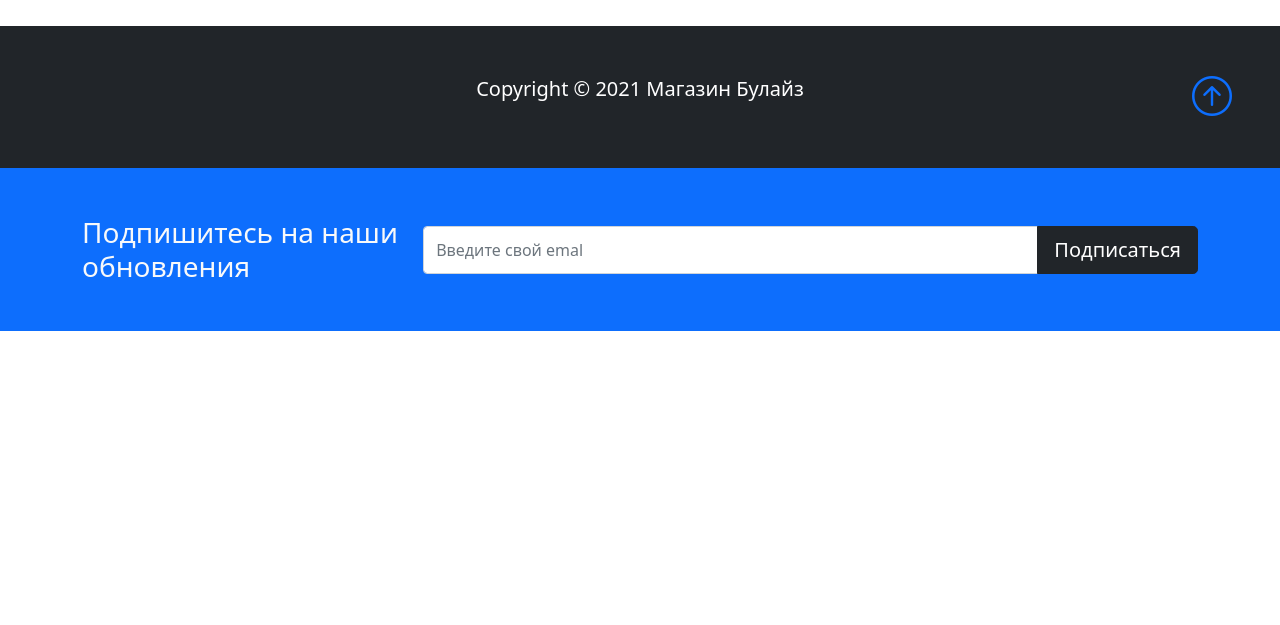
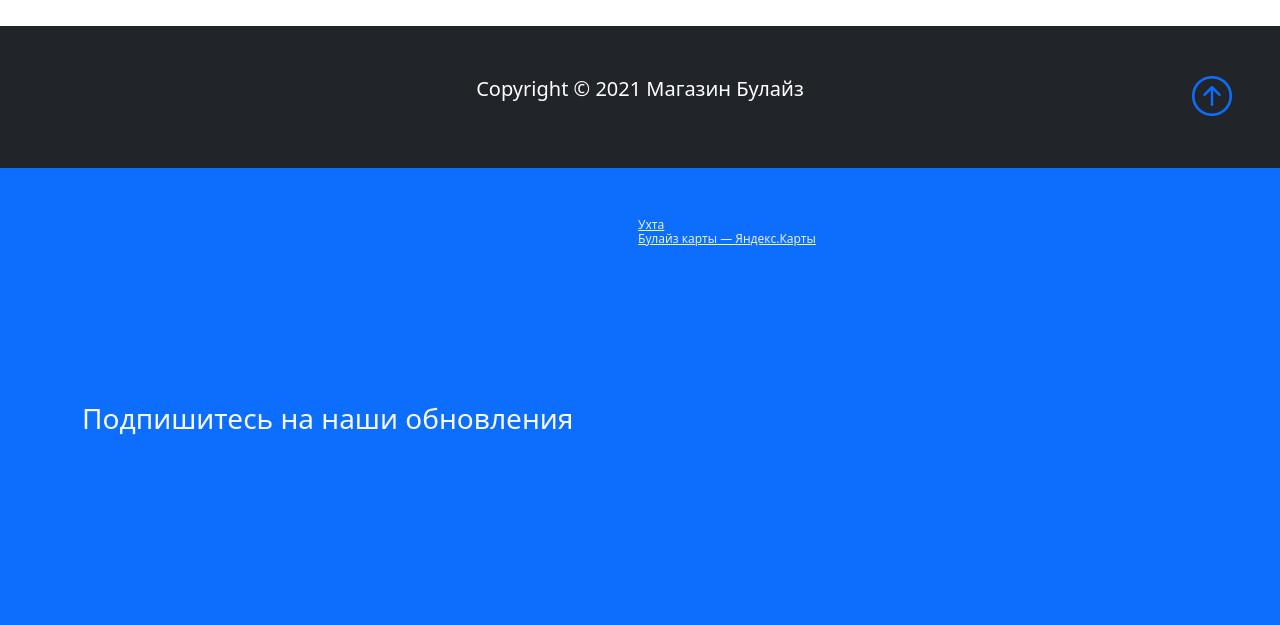
Before and after one commit to bobretsoff/bhc, a website: page index.html in a window 1280 px wide. Shown: the part 5656-6281 px from the top of the page. Before the commit the page ends 5987 px from the top, so only its background shows below. Drawn offline with nearby package versions, Linux system fonts and the light colour scheme.

Commit message:
dsfgsdfg

```diff
--- a/index.html
+++ b/index.html
@@ -6,11 +6,11 @@
     <meta http-equiv="X-UA-Compatible" content="IE=edge">
     <meta name="viewport" content="width=device-width, initial-scale=1.0">
     <link href="https://cdn.jsdelivr.net/npm/bootstrap@5.1.1/dist/css/bootstrap.min.css" rel="stylesheet" integrity="sha384-F3w7mX95PdgyTmZZMECAngseQB83DfGTowi0iMjiWaeVhAn4FJkqJByhZMI3AhiU" crossorigin="anonymous">
-    <link rel="stylesheet" href="css/style.css">
     <link rel="preconnect" href="https://fonts.googleapis.com">
     <link rel="preconnect" href="https://fonts.gstatic.com" crossorigin>
     <link href="https://fonts.googleapis.com/css2?family=Noto+Sans&family=Roboto+Mono&display=swap" rel="stylesheet">
     <link rel="stylesheet" href="https://cdn.jsdelivr.net/npm/bootstrap-icons@1.3.0/font/bootstrap-icons.css">
+    <link rel="stylesheet" href="css/style.css">
 
 
     <title>Булайз</title>
@@ -343,10 +343,8 @@
             <div class="d-md-flex justify-content-between align-items-center">
                 <h3 class="mb-3 mb-md-0">Подпишитесь на наши обновления</h3>
 
-                <div class="input-group news-input">
-                    <input type="text" class="form-control" placeholder="Введите свой emal">
-                    <button class="btn btn-dark btn-lg" type="button" id="button-addon2">Подписаться</button>
-                </div>
+                <div style="position:relative;overflow:hidden;"><a href="https://yandex.ru/maps/10945/uhta/?utm_medium=mapframe&utm_source=maps" style="color:#eee;font-size:12px;position:absolute;top:0px;">Ухта</a><a href="https://yandex.ru/maps/10945/uhta/search/%D0%B1%D1%83%D0%BB%D0%B0%D0%B9%D0%B7%20%D0%BA%D0%B0%D1%80%D1%82%D1%8B/?ll=53.670512%2C63.565356&sctx=ZAAAAAgBEAAaKAoSCebrMvyniUNAEUwceSCyfkZAEhIJC2Y0AICNvz8RK2psYUN6qT8oCjgAQMFVSABqAnJ1nQHNzEw9oAEAqAEAvQGdC4hawgEFq%2FD6mATqAQDyAQD4AQCCAhfQsdGD0LvQsNC50Lcg0LrQsNGA0YLRi4oCAA%3D%3D&sll=53.670512%2C63.565356&sspn=0.006706%2C0.001701&utm_medium=mapframe&utm_source=maps&z=18.2"
+                        style="color:#eee;font-size:12px;position:absolute;top:14px;">Булайз карты — Яндекс.Карты</a><iframe src="https://yandex.ru/map-widget/v1/-/CCUqUJwDsC" width="560" height="400" frameborder="1" allowfullscreen="true" style="position:relative;"></iframe></div>
 
             </div>
         </div>
```
